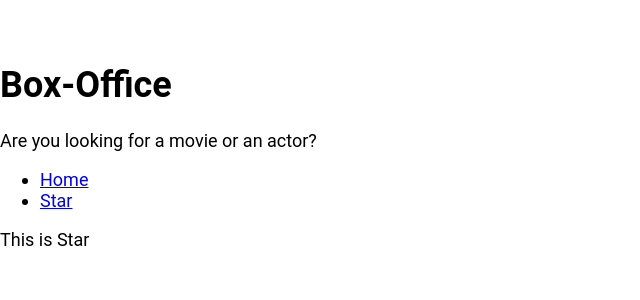
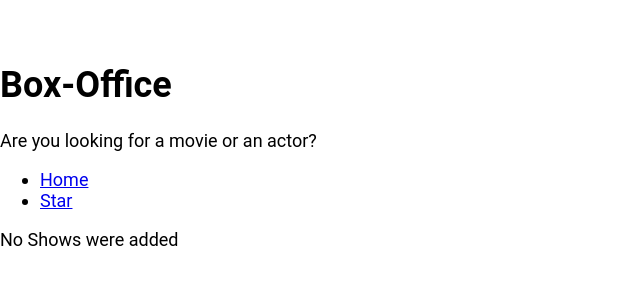
Before and after one commit to jackdaniels247/box-office, a React (Create React App) app: page /star in a window 1280 px wide. Shown: the top 300 px of the page, without its empty margins (0-640 px from the left). Built offline with nearby package versions, Linux system fonts and the light colour scheme; the HTML template or start-up script is replaced by a standard one.

Commit message:
displayed starred shows

```diff
--- a/src/pages/Star.js
+++ b/src/pages/Star.js
@@ -1,12 +1,48 @@
-import React from 'react'
+import React,{useEffect,useState} from 'react'
 import Mainpagelayout from '../components/Mainpagelayout'
+import { useShows } from '../misc/CustomHooks'
+import {apiGet} from '../misc/config';
+import Showgrid from '../components/Shows/Showgrid';
 
-const Star = () =>
-    (
+const Star = () =>{
+
+    const [starred] =useShows();
+
+    const[shows,setShows]=useState(null);
+    const[isLoading,setIsLoading]=useState(true);
+    const[error,setError]=useState(null);
+
+    useEffect(()=>{
+        if(starred&&starred.length>0){
+           const promises= starred.map(showId=>apiGet(`/shows/${showId}`));
+
+           Promise.all(promises)
+           .then(apiData=>apiData.map(show=>({show})))
+           .then(results=>{
+               setShows(results);
+               setIsLoading(false);
+           })
+           .catch(err=>{
+               setError(err.message);
+               setIsLoading(false);
+           })
+
+        }
+        else{
+           setIsLoading(false);
+        }
+    },[starred])
+
+    return(
         <Mainpagelayout>
-            This is Star
+            {isLoading&&<div>Shows are still loading...</div> }
+            {error && <div>Error occured : {error}</div>}
+            {!isLoading&&!error&&!shows&&<div>No Shows were added</div>}
+            {!isLoading&&!error&&shows&&<Showgrid data={shows}/>}
         </Mainpagelayout>
     )
+}
+
 
 
 export default Star
```
Also changed, not shown: 1 other file (tests, documents, lock files or other folders).
